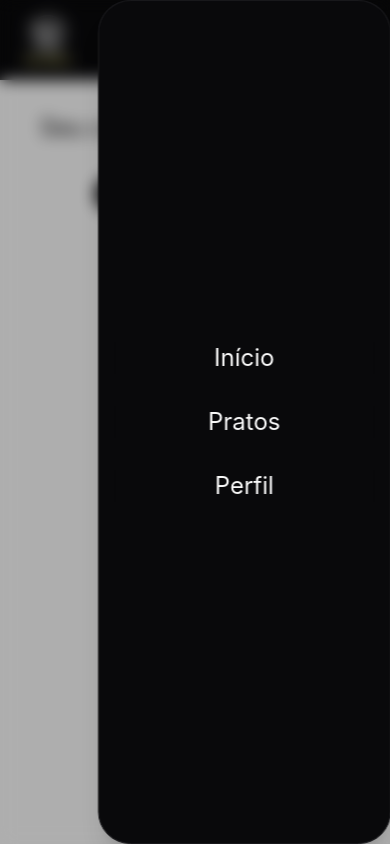
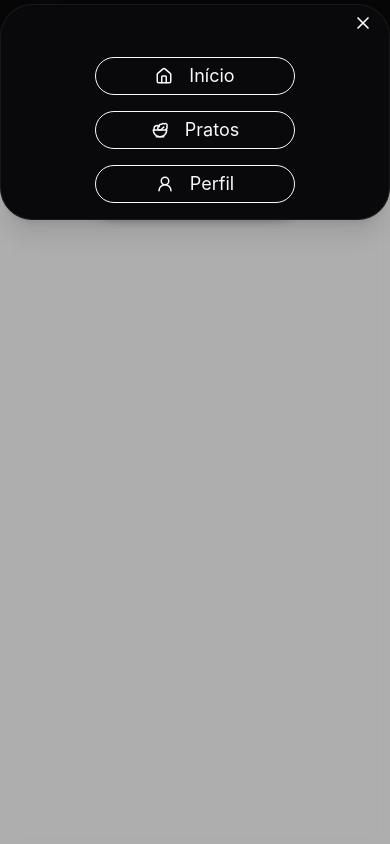
Before and after one commit to marvieiradev/my-bistro, a React (Vite) app in the folder frontend/: page /cart in a window 390 px wide. Both pictures are taken after a click on the icon 358 px from the left and 39 px from the top of the page. Shown: the top 844 px of the page. Built offline with nearby package versions, Linux system fonts and the light colour scheme.

Commit message:
feat: refactor ConfirmOrderPopup and Navbar components; update styles and improve usability

```diff
--- a/frontend/src/components/confirmOrderPopup.jsx
+++ b/frontend/src/components/confirmOrderPopup.jsx
@@ -1,9 +1,9 @@
 import { useState } from "react";
-import { TextField } from "@mui/material";
 import { useNavigate } from "react-router-dom";
 import { Button } from "./ui/button";
 import { Card } from "./ui/card";
 import { Dialog, DialogTrigger, DialogContent, DialogClose } from "./ui/dialog";
+import { Input } from "./ui/input";
 
 export default function ConfirmOrderPopup({ onClose, onConfirm }) {
   const [formData, setFormData] = useState(null);
@@ -53,13 +53,13 @@ export default function ConfirmOrderPopup({ onClose, onConfirm }) {
               <strong>{new Date().toLocaleDateString()}</strong>.
             </p>
             <p>A que horas você vai vir buscar o seu pedido?</p>
-            <form className="flex flex-col justify-center items-center gap-4!">
-              <TextField
-                className="bg-foreground/30 rounded-full font-xl"
-                onChange={handleFormDataChange}
-                required
+            <form className="flex flex-col justify-center items-center gap-4! text-background">
+              <Input
+                className="bg-foreground/30 rounded-full text-lg! font-semibold p-4! pt-6! pb-6! w-30!"
+                id="pickupTime"
                 type="time"
                 name="pickupTime"
+                onChange={handleFormDataChange}
               />
               <div className="flex w-full gap-8!">
                 <Button className="w-30">
--- a/frontend/src/components/navbar.jsx
+++ b/frontend/src/components/navbar.jsx
@@ -1,19 +1,15 @@
-import { LuShoppingCart, LuUserRound, LuMenu } from "react-icons/lu";
-//import { Drawer } from "@mui/material";
+import {
+  LuShoppingCart,
+  LuUserRound,
+  LuMenu,
+  LuX,
+  LuSalad,
+  LuHouse,
+} from "react-icons/lu";
 import { useState } from "react";
 import { Link } from "react-router-dom";
 
-import {
-  Drawer,
-  DrawerClose,
-  DrawerContent,
-  DrawerDescription,
-  DrawerFooter,
-  DrawerHeader,
-  DrawerTitle,
-  DrawerTrigger,
-} from "./ui/drawer";
-import { Button } from "./ui/button";
+import { Drawer, DrawerClose, DrawerContent, DrawerTrigger } from "./ui/drawer";
 
 export default function Navbar() {
   const [openMenu, setOpenMenu] = useState(false);
@@ -41,30 +37,48 @@ export default function Navbar() {
         </div>
       </div>
 
-      <div className="flex w-full md:hidden justify-between items-center gap-2 font-2xl text-foreground pt-0! pb-0! pr-6! pl-6!">
+      <div className="flex w-full md:hidden justify-between items-center gap-2 text-lg text-foreground pt-0! pb-0! pr-6! pl-6!">
         <img src="../imgs/logo.png" alt="Logo" className="w-12" />
-        <div className="flex justify-center items-center gap-2 font-2xl max-w-300">
-          <LuShoppingCart />
-          <Drawer swipeDirection="right" className="text-lg">
+        <div className="flex justify-center items-center gap-4 text-lg max-w-300">
+          <Link to="/cart">
+            <LuShoppingCart />
+          </Link>
+          <Drawer swipeDirection="up" className="text-sm ">
             <DrawerTrigger
               render={<LuMenu className="text-foreground" />}
             ></DrawerTrigger>
-            <DrawerContent>
-              <div className="flex flex-col p-4! h-full justify-center bg-background text-2xl text-foreground">
-                <div className="flex flex-col w-full justify-center p-2 gap-8! decoration-none bg-transparent">
+            <DrawerContent className="mt-1!">
+              <DrawerClose>
+                <div className="flex justify-end w-full p-2! pr-4! text-xl">
+                  <LuX />
+                </div>
+              </DrawerClose>
+              <div className="flex flex-col p-4! h-full justify-center bg-background text-lg">
+                <div className="flex flex-col w-full justify-center items-center p-2 gap-4! decoration-none">
                   <DrawerClose>
                     <Link to="/" onClick={handleOpenMenu}>
-                      Início
+                      <div className="flex justify-center items-center gap-4 w-50 border border-foreground rounded-full p-1!">
+                        <LuHouse />
+                        Início
+                      </div>
                     </Link>
                   </DrawerClose>
+
                   <DrawerClose>
                     <Link to="/plates" onClick={handleOpenMenu}>
-                      Pratos
+                      <div className="flex justify-center items-center gap-4 w-50 border border-foreground rounded-full p-1!">
+                        <LuSalad />
+                        Pratos
+                      </div>
                     </Link>
                   </DrawerClose>
+
                   <DrawerClose>
                     <Link to="/profile" onClick={handleOpenMenu}>
-                      Perfil
+                      <div className="flex justify-center items-center gap-4 w-50 border border-foreground rounded-full p-1!">
+                        <LuUserRound />
+                        Perfil
+                      </div>
                     </Link>
                   </DrawerClose>
                 </div>
```
